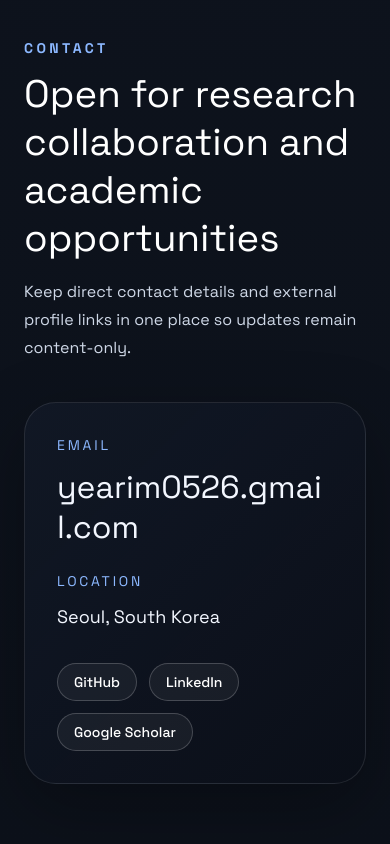
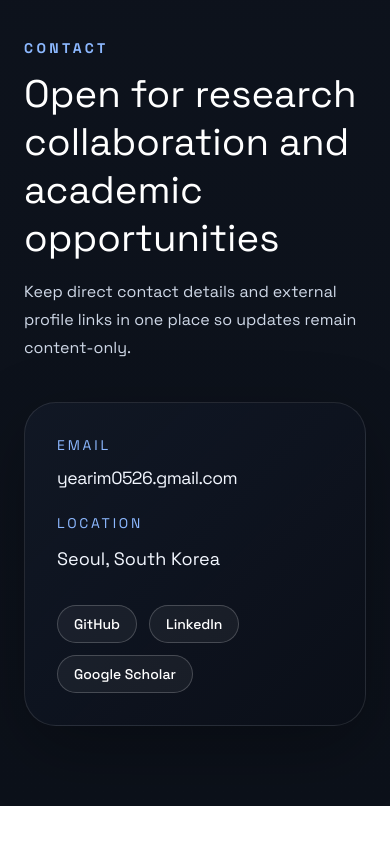
Before and after one commit to Toquno-sayrin/portfolio, a React (Vite) app: page / in a window 390 px wide. Shown: the part 7561-8405 px from the top of the page. After the commit the page ends 8367 px from the top, so only its background shows below. Built offline with nearby package versions, Linux system fonts and the light colour scheme.

Commit message:
Reduce email text size on mobile

```diff
--- a/src/sections/ContactSection.tsx
+++ b/src/sections/ContactSection.tsx
@@ -14,7 +14,7 @@ export function ContactSection() {
         <p className="text-sm uppercase tracking-[0.2em] text-frost-300">Email</p>
         <a
           href={`mailto:${contactContent.email}`}
-          className="mt-3 block break-all font-serif text-[clamp(2rem,8vw,3rem)] leading-tight"
+          className="mt-3 block text-[clamp(1.1rem,4.4vw,2.2rem)] leading-tight tracking-[-0.03em]"
         >
           {contactContent.email}
         </a>
```
